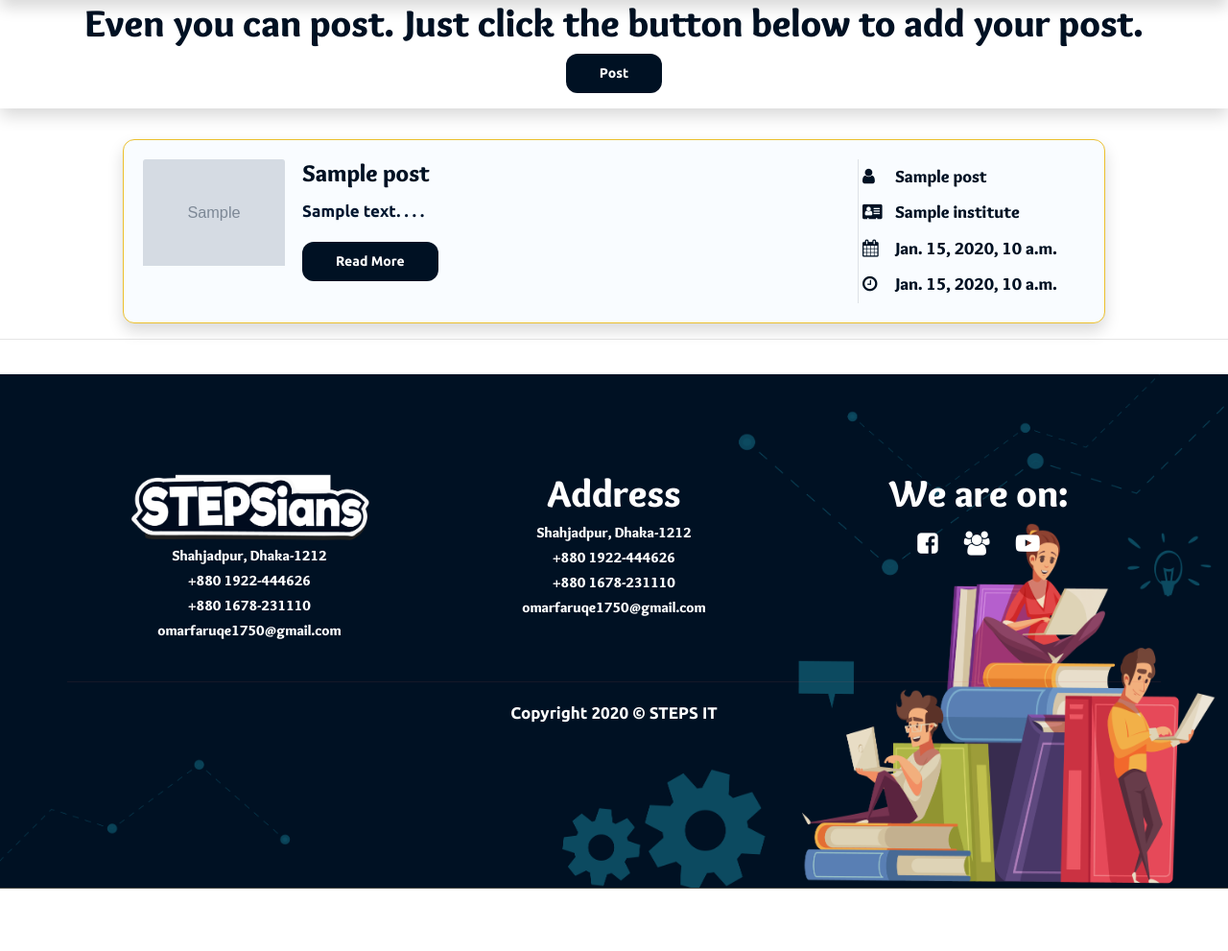
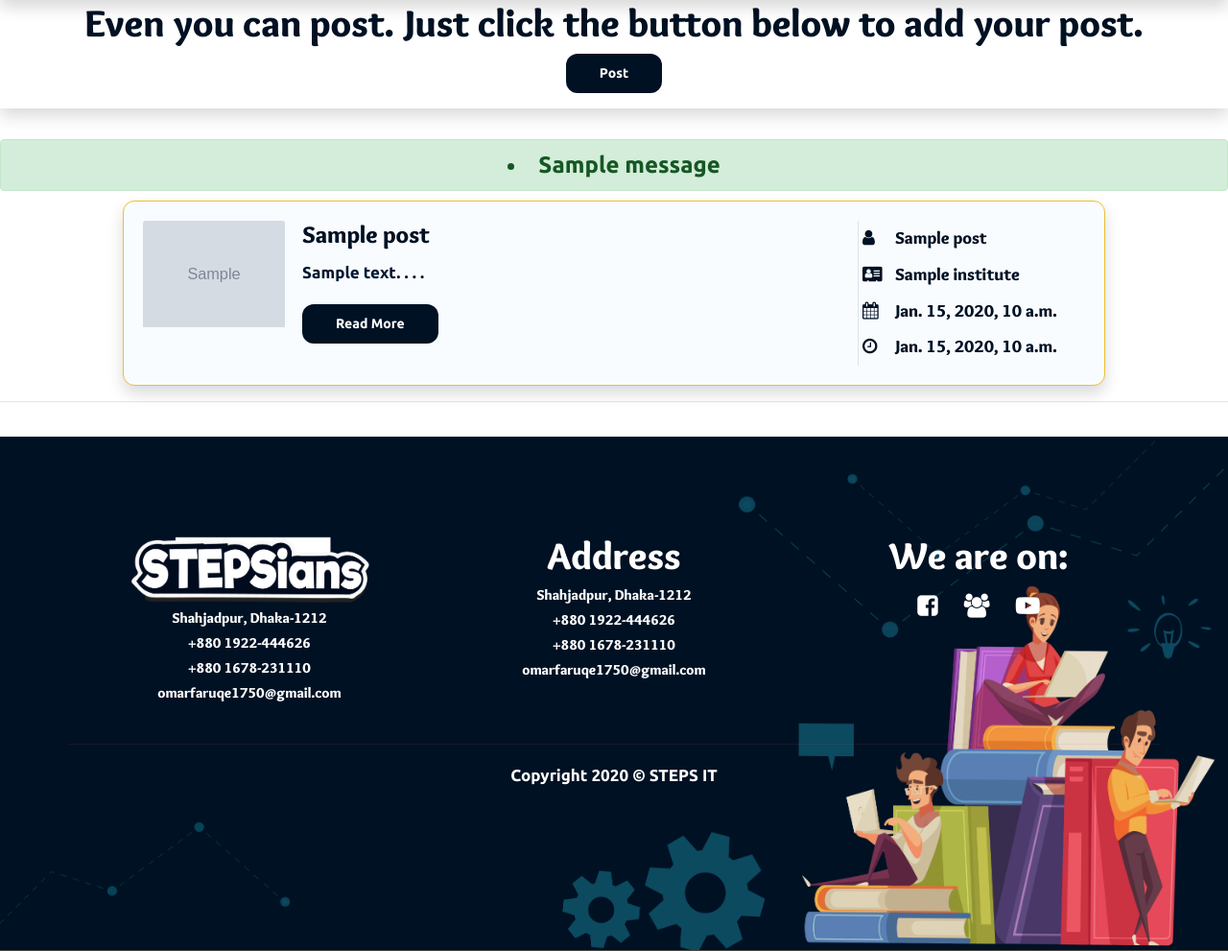
Before and after one commit to Anikcsejnu/steps-web, a Django app: template blog/templates/blog/blog.html in a window 1280 px wide. Shown: the part 418-1409 px from the top of the page at 96% size. Before the commit the page ends 1344 px from the top, so only its background shows below. Run offline with Django 3.2, Linux system fonts and the light colour scheme; the template is opened without the code that fills it: most values are stand-ins (such as "Sample title", 1, 10 or a date in 2020); grey boxes marked "Sample" are stand-in pictures; one stand-in notice (Sample message) is shown; some libraries are stand-ins or nearby versions; some web fonts are replaced.

Commit message:
final from dev1

```diff
--- a/blog/form.py
+++ b/blog/form.py
@@ -5,4 +5,4 @@ class BlogForm(forms.Form):
 	institute = forms.CharField(max_length=100)
 	title = forms.CharField(max_length=100)
 	content = forms.CharField(widget=forms.Textarea)
-	image = forms.ImageField()
+	# image = forms.ImageField()
--- a/blog/models.py
+++ b/blog/models.py
@@ -12,7 +12,7 @@ class Blog(models.Model):
 	date = models.DateField(default=timezone.now)
 	time = models.TimeField(auto_now=True)
 
-	image = models.ImageField(default='blog_pic/default.jpg', upload_to='blog_pic')
+	image = models.ImageField(default='blog_pic/blog.jpg', upload_to='blog_pic')
 
 	def __str__(self):
 		return self.title
--- a/blog/templates/blog/blog-single.html
+++ b/blog/templates/blog/blog-single.html
@@ -1,4 +1,7 @@
 {% extends 'home/base.html' %} {% block content %} {% load static %}
+<script>
+     sessionStorage.setItem("Page2Visited", "True");
+</script>
 <div>
     <div class="card rounded-3 shadow">
         <img class="card-img-top " src="{% static 'home/images/blogbackground.png' %}" alt="">
--- a/blog/templates/blog/blog.html
+++ b/blog/templates/blog/blog.html
@@ -1,11 +1,15 @@
 {% extends 'home/base.html' %} {% block nav_item_blog %}active{% endblock nav_item_blog %} {% block content %} {% load static %}
-
 <div>
     <div class="card rounded-3 shadow">
         <img class="card-img-top " src="{% static 'home/images/blogbackground.png' %}" alt="">
     </div>
 </div>
-
+<script>
+     if (sessionStorage.getItem("Page2Visited")) {
+          sessionStorage.removeItem("Page2Visited");
+          window.location.reload(true); // force refresh page1
+     }
+</script>
 <section class="shadow pb-3">
     <center>
         <h2>Even you can post. Just click the button below to add your post.</h2>
@@ -18,6 +22,19 @@
 </section>
 <!-- blogs -->
 <section class="section-blog" style="margin-top: 2px;">
+    {% if messages %}
+        <div class="alert alert-success" role="alert" style="text-align:center; font-size: 24px;margin-bottom: 10px;">
+            {% for message in messages %}
+                <li {% if message.tags %} class="{{ message.tags }}"{% endif %}>{{ message }}</li>
+
+            {% endfor %}
+
+        </div>
+        <script>
+            sessionStorage.setItem("Page2Visited", "True");
+        </script>
+
+    {% endif %}
     {% for posts in postlist %}
     <div class="card-blog shadow p-3 mb-2 mx-auto">
         <div class="row">
@@ -37,7 +54,7 @@
                     <a href="{% url 'blog_single' posts.id %}" class="btn btn-primary btn-sm">read more</a>
                 </div>
             </div>
-            <div class="col-sm-3 mt-1 mb-1">
+            <div class="col-sm-3 mt-1 mb-1 d-none d-sm-block">
                 <div class="row mt-2">
                     <div class="col-sm-1 ml-1">
                         <div class="row">
@@ -119,7 +136,6 @@
         {% endif %}
     </nav>
 
-
 </section>
 <!-- /blogs -->
 {% endblock content %}
--- a/blog/templates/blog/post_blog.html
+++ b/blog/templates/blog/post_blog.html
@@ -4,8 +4,8 @@
         backdrop-filter: blur(0px);
         border-style: dashed;
     }
+
 </style>
-
 
 <section class="overlay bg-cover" data-background="{% static 'home/images/writing.jpg' %}">
 
@@ -22,7 +22,7 @@
     <div class="container">
         <!-- post card -->
         <div class="row">
-            <form class="needs-validation pl-2 pr-2 pt-2 pb-2 mb-2 rounded-10 con" action="{% url 'post_blog' %}" method="POST" enctype="multipart/form-data" novalidate>
+            <form class="needs-validation pl-2 pr-2 pt-2 pb-2 mb-2 rounded-10 con" action="{% url 'post_blog' %}" method="POST" enctype="multipart/form-data" autocomplete="off" novalidate>
                 <h2 align="center" class="text-white">Write your post here</h2>
                 <hr> {%csrf_token%}
                 <div class="form-row">
@@ -58,6 +58,7 @@
                 </div>
 
                 <button class="btn btn-primary" type="submit">Submit post</button>
+                 <input id="reloadValue" type="hidden" name="reloadValue" value="" />
             </form>
 
 
--- a/blog/views.py
+++ b/blog/views.py
@@ -3,6 +3,7 @@ from .models import Blog
 from .form import BlogForm
 from django.views.generic import DetailView
 from django.shortcuts import redirect
+from django.contrib import messages
 from django.core.paginator import Paginator, EmptyPage, PageNotAnInteger
 
 
@@ -11,7 +12,7 @@ from django.core.paginator import Paginator, EmptyPage, PageNotAnInteger
 def blog(request):
 	post_list = Blog.objects.filter(status=True).order_by('-time')
 	page = request.GET.get('page', 1)
-	paginator = Paginator(post_list, 10)
+	paginator = Paginator(post_list, 2)
 	try:
 		posts = paginator.page(page)
 	except PageNotAnInteger:
@@ -40,7 +41,9 @@ def post_blog(request):
          blog.title = MyBlogForm.cleaned_data["title"]
          blog.content = MyBlogForm.cleaned_data["content"]
          blog.status = False
+         # blog.image = MyBlogForm.cleaned_data["image"]
          blog.save()
+         messages.success(request, 'Blog posted Successfully!! Please wait for the admin approval!')
          return redirect('blog')
 	else:
 		return render(request, 'blog/post_blog.html')
--- a/teacher/templates/teacher/teacher.html
+++ b/teacher/templates/teacher/teacher.html
@@ -6,7 +6,7 @@
 <!-- /page title -->
 
 <!-- teachers -->
-<section class="section" style="padding-top: 5px;">
+<section class="section">
     <div class="container">
         <div class="row ">
             <div class="col-12">
```
Also changed, not shown: home/static/home/css/style.css (line endings or trailing spaces), media/blog_pic/day.png (deleted), media/blog_pic/download.jpeg (deleted).
